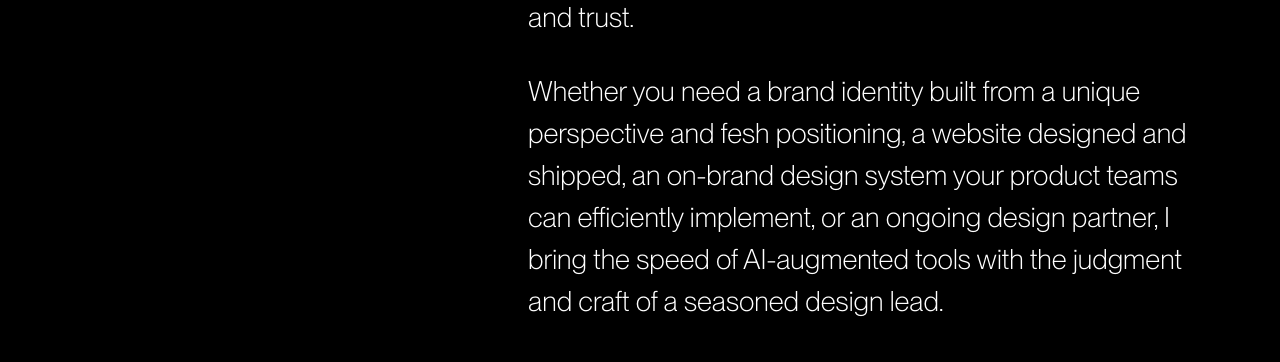
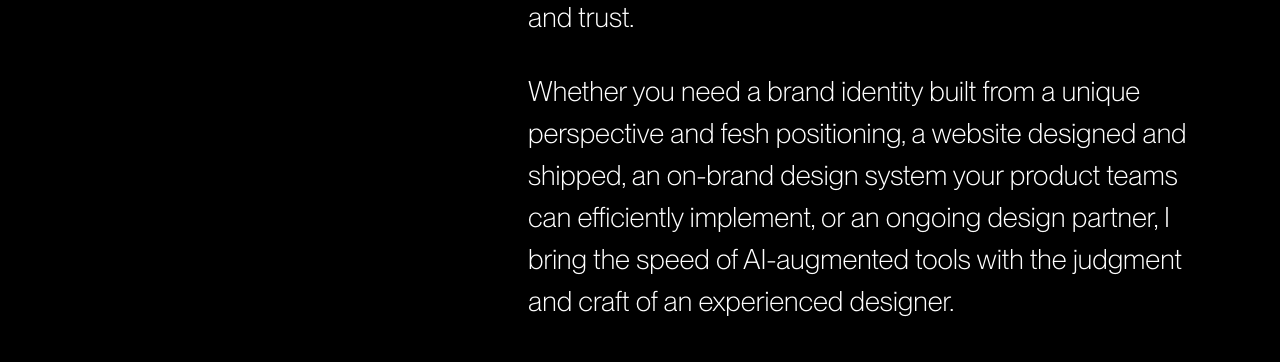
Before and after one commit to andreu-osika/andreuosika-website, a Next.js app: page / in a window 1280 px wide. Shown: the part 772-1134 px from the top of the page. Built offline with nearby package versions, Linux system fonts and the light colour scheme.

Commit message:
even more edits

```diff
--- a/app/page.tsx
+++ b/app/page.tsx
@@ -106,7 +106,7 @@ export default function HomePage() {
             >
               Whether you need a brand identity built from a unique perspective and fesh positioning,
               a website designed and shipped, an on-brand design system your product teams can efficiently implement,
-              or an ongoing design partner, I bring the speed of AI-augmented tools with the judgment and craft of a seasoned design lead.
+              or an ongoing design partner, I bring the speed of AI-augmented tools with the judgment and craft of an experienced designer.
             </p>
 
             <p
```
